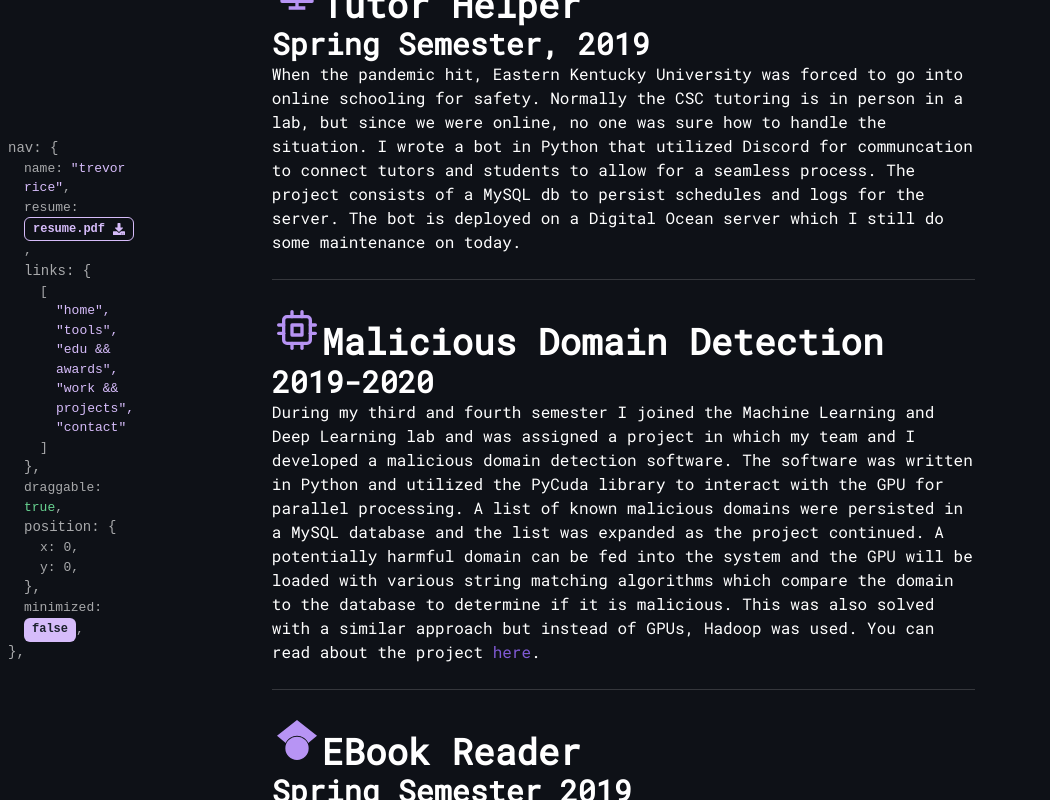
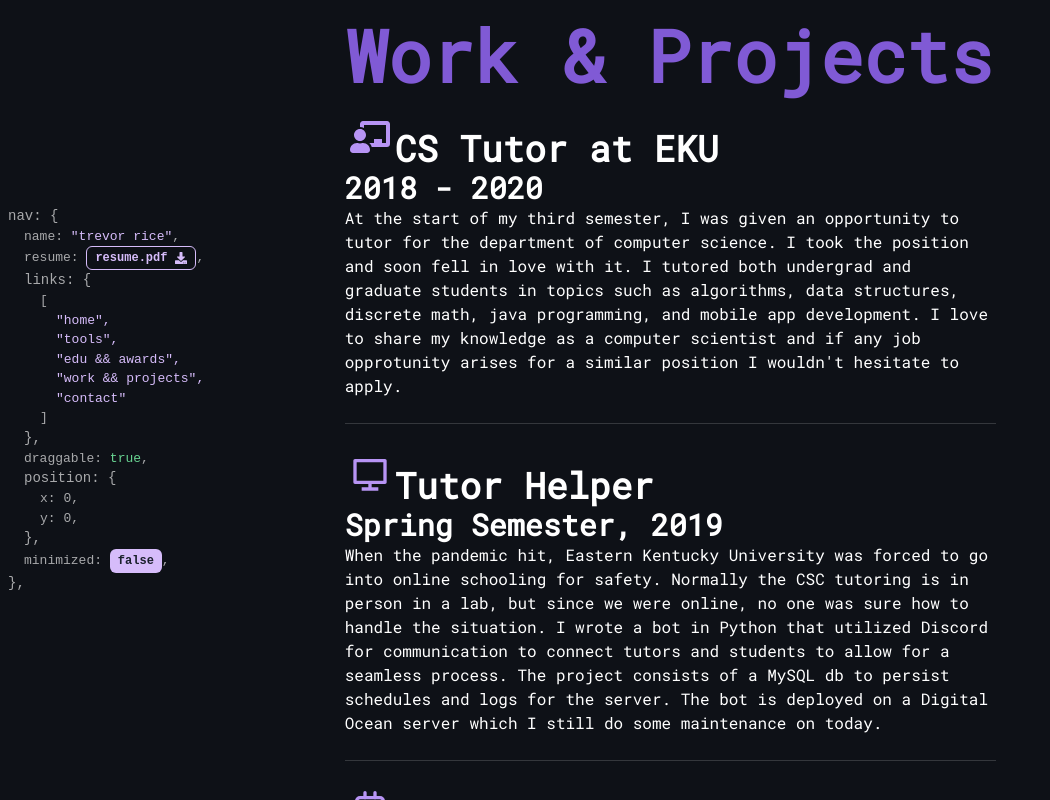
Before and after one commit to trev-dev0/trevrr.dev, a Next.js app in the folder src/: page /work in a window 1280 px wide. Shown: the whole page, without its empty margins (0-1050 px from the left). Built offline with nearby package versions, Linux system fonts and the light colour scheme.

Commit message:
fixed positioning on index page and fixed typos

```diff
--- a/src/components/Awards.tsx
+++ b/src/components/Awards.tsx
@@ -19,7 +19,7 @@
       title: "Bachelor's in Computer Science",
       date: "Fall Semester, 2020",
       description:
-        "In the fall semester of 2020 I graduated with a 3.8 GPA in Computer Science with a concentration of Software Engineering. Over my educational career I've taken many classes that have strengthened myself as a problem solver and a developer. Classes such as algorithms, data structures, and discrete math gave me the foundation I need to pursue my dreams as a developer. Apart from my main courses I took a few electives such as 3-D Modeling, machine learning, and big data which expanded my knowledge as a developer and piqued my interest in other fields. ",
+        "In the fall semester of 2020 I graduated with a 3.8 GPA in Computer Science with a concentration in Software Engineering. Over my educational career, I've taken many classes that have strengthened me as a problem solver and a developer. Classes such as algorithms, data structures, and discrete math gave me the foundation I need to pursue my dreams as a developer. Apart from my main courses, I took a few electives such as 3-D Modeling, machine learning, and big data which expanded my knowledge as a developer and piqued my interest in other fields. ",
 
       icon: SiGooglescholar,
     },
@@ -27,14 +27,14 @@
       title: "Accepted into UPE at EKU",
       date: "Fall Semester, 2019",
       description:
-        "In my 2019 Fall semester at Eastern Kentucky University, I was inducted into the Upsilon Pi Epsilon International honor Socitety for the Computing and Information Disciplines. My above average performance and contributions to the department at EKU allowed me to be a candidate for this society. I and a few other accomplished students were inducted in a ceremony held by the head of our department and conducted by alumni who were members of UPE. ",
+        "In my 2019 Fall semester at Eastern Kentucky University, I was inducted into the Upsilon Pi Epsilon International honor Society for the Computing and Information Disciplines. My above-average performance and contributions to the department at EKU allowed me to be a candidate for this society. I and a few other accomplished students were inducted in a ceremony held by the head of our department and conducted by alumni who were members of UPE. ",
       icon: GiAchievement,
     },
     {
       title: "Presidents Award and Dean's List at EKU",
       date: "2017-2020",
       description:
-        "By maintaining above a 3.0 GPA at Eastern Kentucky University I received the Dean's List honor for all of my semesters I attended. The majority of my semesters I received a 4.0 GPA in all courses and received the Presidents award 5 times.",
+        "By maintaining above a 3.0 GPA at Eastern Kentucky University I received the Dean's List honor for all of my semesters I attended. For the majority of my semesters I received a 4.0 GPA in all courses and received the Presidents award 5 times.",
       icon: GiAchievement,
     },
     {
--- a/src/components/Layout.tsx
+++ b/src/components/Layout.tsx
@@ -43,18 +43,12 @@
       </Box>
 
       {/* <Box w="100%" h={`calc(100% + ${navHeight}px)`} zIndex="10"> */}
-      <Flex direction="column" justifyContent="center">
-        <Box
-          w="100%"
-          h="100%"
-          zIndex="10"
-          overflowY="auto"
-          display="inline-block"
-          verticalAlign="middle"
-        >
+      {/* <Flex direction="column" justifyContent="center"> */}
+      <Box w="100%" h="100%" zIndex="10" overflowY="auto"  >
           {children}
-        </Box>
-      </Flex>
+      </Box>
+
+      {/* </Flex> */}
 
       {/* <AnimatedBackground/> */}
     </Flex>
--- a/src/components/Works.tsx
+++ b/src/components/Works.tsx
@@ -20,14 +20,14 @@
       title: "CS Tutor at EKU",
       date: "2018 - 2020",
       description:
-        "At the start of my third semester I was given an opprotunity to tutor for the department of computer science. I took the position and soon fell in love with it. I tutored both undergrad and graduate students in topics such as algorithms, data structures, discrete math, java programming, and mobile app development. I love to share my knowledge as a computer scientist and if any job opprotunity arises for a similar position I wouldn't hesitate to apply.",
+        "At the start of my third semester, I was given an opportunity to tutor for the department of computer science. I took the position and soon fell in love with it. I tutored both undergrad and graduate students in topics such as algorithms, data structures, discrete math, java programming, and mobile app development. I love to share my knowledge as a computer scientist and if any job opprotunity arises for a similar position I wouldn't hesitate to apply.",
       icon: FaChalkboardTeacher,
     },
     {
       title: "Tutor Helper",
       date: "Spring Semester, 2019",
       description:
-        "When the pandemic hit, Eastern Kentucky University was forced to go into online schooling for safety. Normally the CSC tutoring is in person in a lab, but since we were online, no one was sure how to handle the situation. I wrote a bot in Python that utilized Discord for communcation to connect tutors and students to allow for a seamless process. The project consists of a MySQL db to persist schedules and logs for the server. The bot is deployed on a Digital Ocean server which I still do some maintenance on today.",
+        "When the pandemic hit, Eastern Kentucky University was forced to go into online schooling for safety. Normally the CSC tutoring is in person in a lab, but since we were online, no one was sure how to handle the situation. I wrote a bot in Python that utilized Discord for communication to connect tutors and students to allow for a seamless process. The project consists of a MySQL db to persist schedules and logs for the server. The bot is deployed on a Digital Ocean server which I still do some maintenance on today.",
       icon: RiComputerLine,
     },
     {
@@ -35,11 +35,11 @@
       date: "2019-2020",
       description: (
         <Text>
-          During my third and fourth semester I joined the Machine Learning and
+          During my third and fourth semester, I joined the Machine Learning and
           Deep Learning lab and was assigned a project in which my team and I
           developed a malicious domain detection software. The software was
           written in Python and utilized the PyCuda library to interact with the
-          GPU for parallel processing. A list of known malicious domains were
+          GPU for parallel processing. A list of known malicious domains was
           persisted in a MySQL database and the list was expanded as the project
           continued. A potentially harmful domain can be fed into the system and
           the GPU will be loaded with various string matching algorithms which
@@ -64,14 +64,14 @@
       title: "EBook Reader",
       date: "Spring Semester 2019",
       description:
-        "During my spring semester I was enrolled in an android development course and built a project which allowed users to download books from a limited selection and save them to their device. The app would track their progress in the book and allow them to bookmark pages and delete books once they were finished with them. The project was done in Java and used SQLite to persist data.",
+        "During my spring semester, I was enrolled in an android development course and built a project which allowed users to download books from a limited selection and save them to their device. The app would track their progress in the book and allow them to bookmark pages and delete books once they were finished with them. The project was done in Java and used SQLite to persist data.",
       icon: SiGooglescholar,
     },
 {
       title: "League of Legends site (in progress)",
       date: "2021 - present",
       description:
-        <Text>On my own time I am working on a project that uses an API and raw data provided by Riot to create a wiki for the various games they own. The app is currently under development but some features are live and can be viewed at <Link color="purple.500" href="https://league.trevrr.dev" target="_blank">league.trevrr.dev</Link> </Text>,
+        <Text>On my own time, I am working on a project that uses an API and raw data provided by Riot to create a wiki for the various games they own. The app is currently under development but some features are live and can be viewed at <Link color="purple.500" href="https://league.trevrr.dev" target="_blank">league.trevrr.dev</Link> </Text>,
       icon: SiGooglescholar,
     },
   ];
--- a/src/pages/awards.tsx
+++ b/src/pages/awards.tsx
@@ -9,11 +9,11 @@
       <Flex
         direction="column"
         w="100%"
-        h="100%"
+        h="max-content"
         justifyContent="center"
         alignItems="center"
-        maxHeight="none"
-        // p={5}
+        p={5}
+        py="5%"
       >
         <Box w={{ base: "95%", sm: "95%", md: "80%", lg: "80%" }} h="100%">
           <Box w={{ base: "95%", sm: "95%", md: "80%", lg: "80%" }} h="100%">
--- a/src/pages/work.tsx
+++ b/src/pages/work.tsx
@@ -7,10 +7,9 @@
       <Flex
         direction="column"
         w="100%"
-        h="100%"
+        h="max-content"
         justifyContent="center"
         alignItems="center"
-        maxHeight="none"
         p={5}
       >
         <Box w={{ base: "95%", sm: "95%", md: "80%", lg: "80%" }} h="100%">
```
Also changed, not shown: src/components/Tools.tsx (+4 -4 lines), src/pages/index.tsx (+5 -3 lines).
